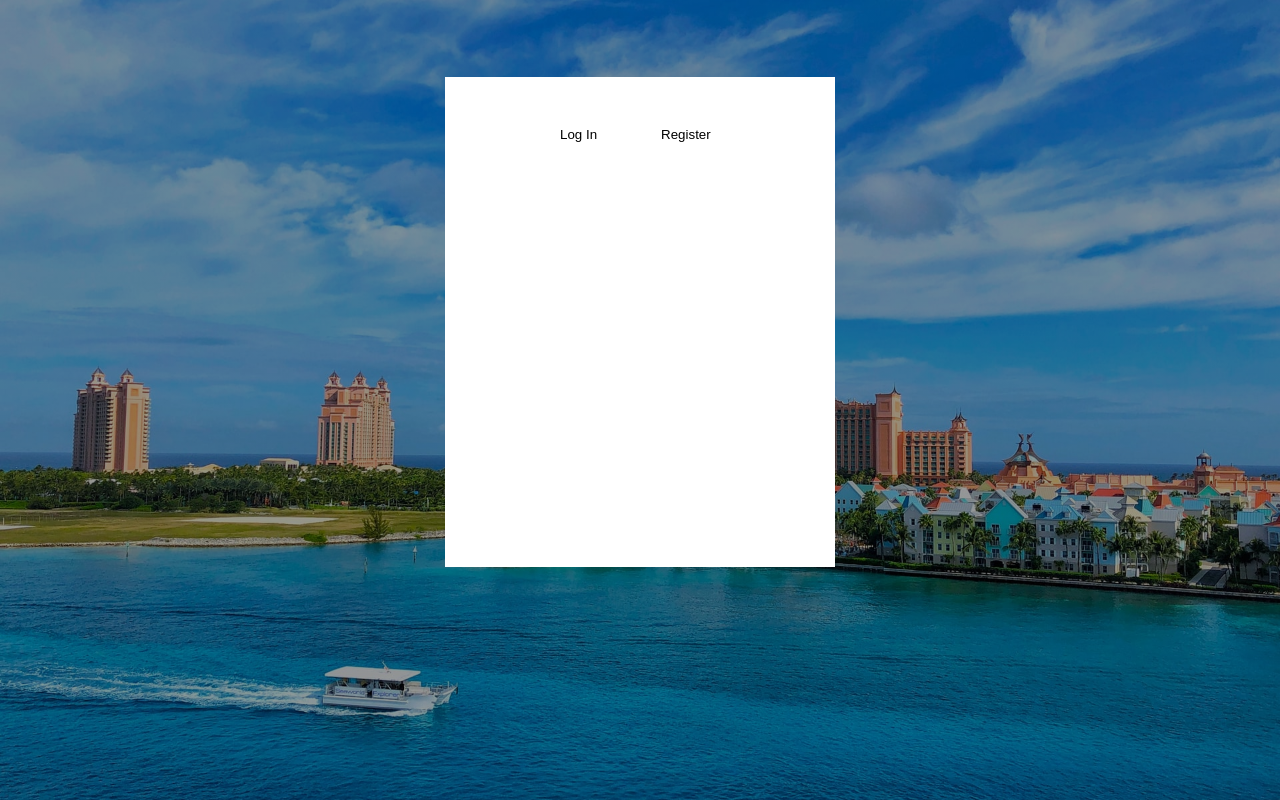
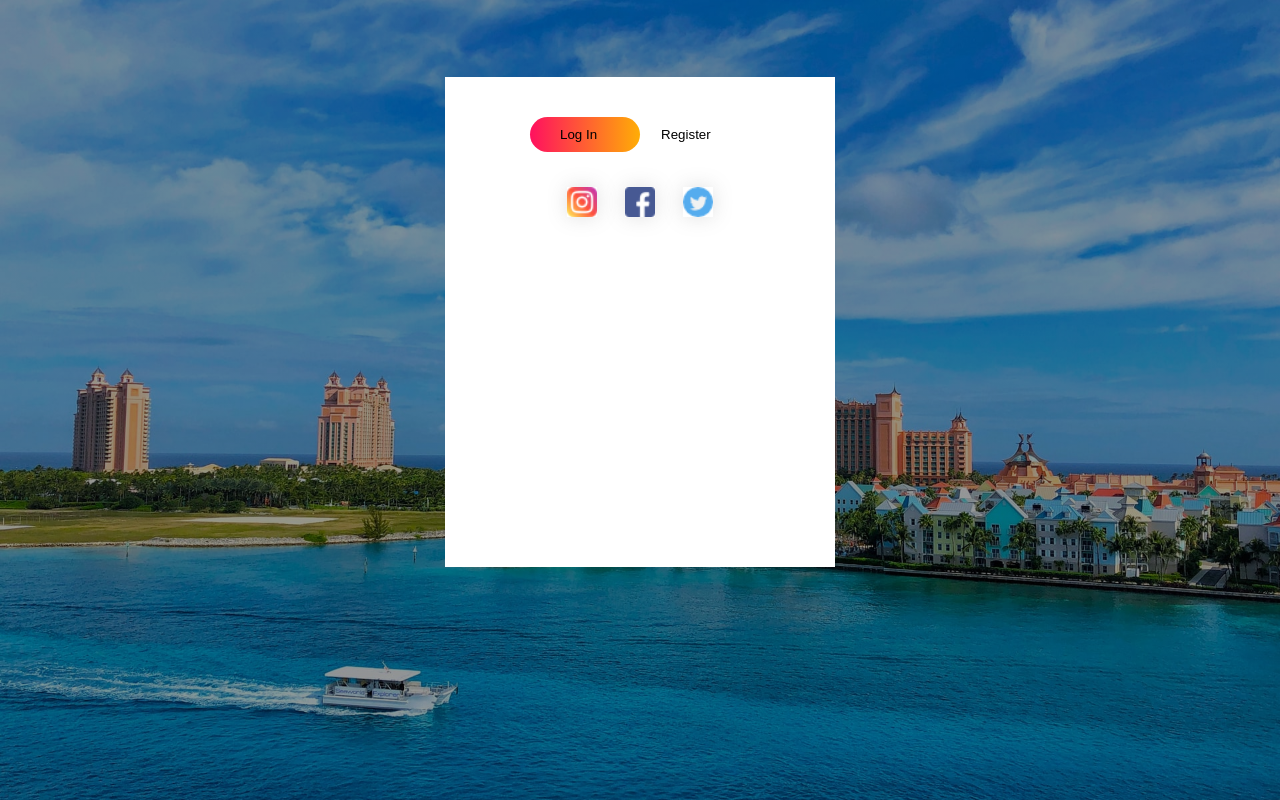
Before and after one commit to thetechtakeover/Registration-Form, a plain HTML site: page index.html in a window 1280 px wide. Drawn offline with Linux system fonts and the light colour scheme.

Commit message:
added social media icons

```diff
--- a/index.html
+++ b/index.html
@@ -12,7 +12,13 @@
                         <button type="button" class="toggle-btn">Log In</button>
                         <button type="button" class="toggle-btn">Register</button>
                     </div>
+                    <div class="social-icons">
+                        <img src="./images/instagram.png">
+                        <img src="./images/facebook.png">
+                        <img src="./images/twitter.png">
+                    </div>
                 </div>
-            </div>
+                </div>
+
         </body>
     </html>
--- a/styles.css
+++ b/styles.css
@@ -35,4 +35,29 @@
     background: transparent;
     border: 0;
     outline: none;
+    position: relative;
 }
+
+#btn {
+    top:0;
+    left:0;
+    position: absolute;
+    width: 110px;
+    height: 100%;
+    background: linear-gradient(to right, #ff105f,#ffad06);
+    border-radius:30px;
+    transition: .5s;
+}
+
+.social-icons {
+    margin: 30px auto;
+    text-align: center;
+}
+
+.social-icons img {
+    width: 30px;
+    margin: 0 12px;
+    box-shadow: 0 0 20px 0 #7f7f7f3d;
+    cursor: pointer;
+
+}
```
Also changed, not shown: images/facebook.png (added), images/twitter.png (added).
